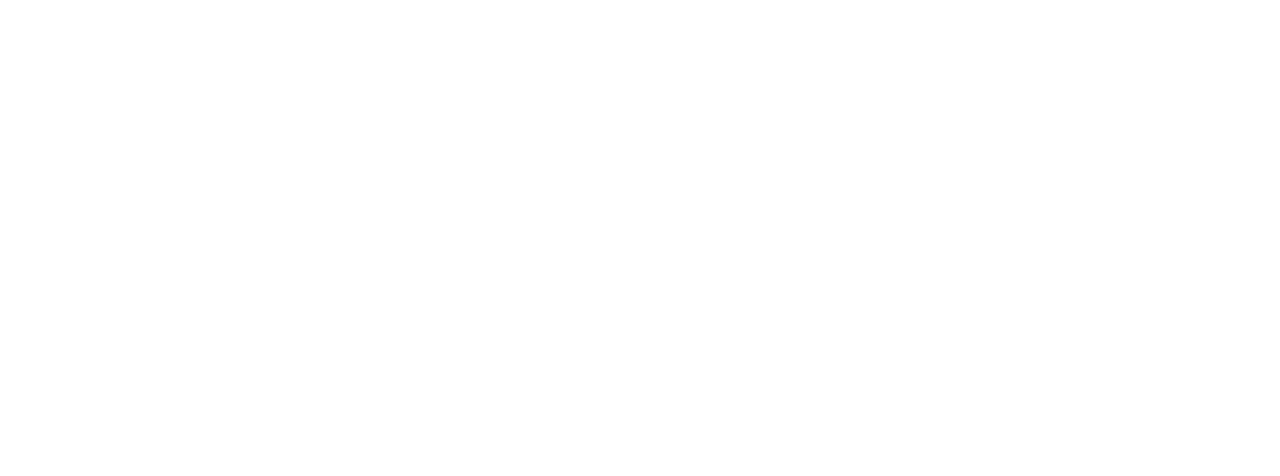
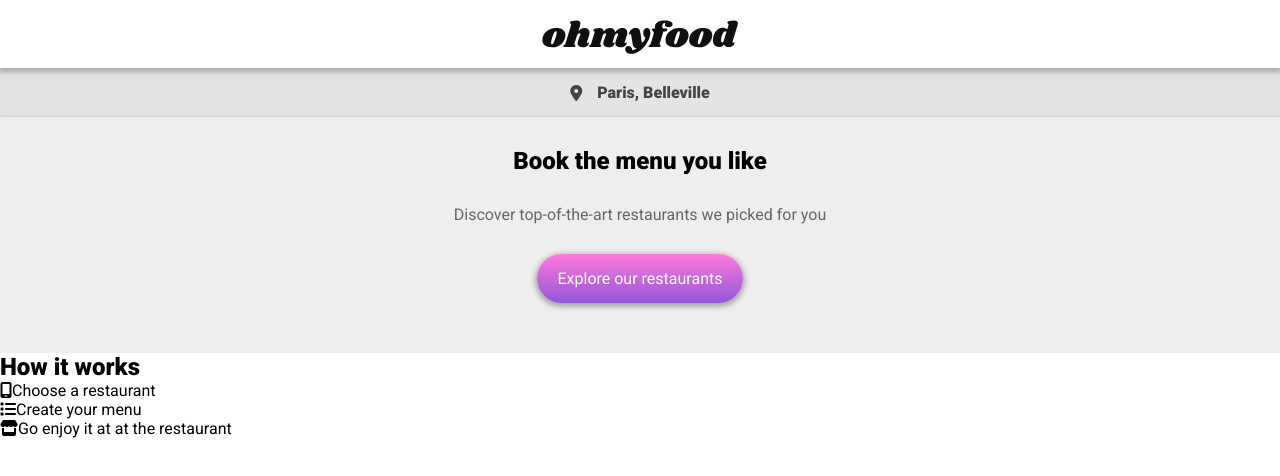
Before and after one commit to tOskr-uk/OhMyFood, a website: page index.html in a window 1280 px wide. Drawn offline with Linux system fonts and the light colour scheme; a web font is replaced by a local one.

Commit message:
header section in progress...

```diff
--- a/index.html
+++ b/index.html
@@ -0,0 +1,50 @@
+<!DOCTYPE html>
+<html lang="en">
+<head>
+    <meta charset="UTF-8">
+    <meta http-equiv="X-UA-Compatible" content="IE=edge">
+    <meta name="viewport" content="width=device-width, initial-scale=1.0">
+    <link rel="stylesheet" href="./css/style.css">
+    <link rel="preconnect" href="https://fonts.googleapis.com">
+    <link rel="preconnect" href="https://fonts.gstatic.com" crossorigin>
+    <link href="https://fonts.googleapis.com/css2?family=Roboto:wght@400;900&family=Shrikhand&display=swap" rel="stylesheet">
+    <script src="https://kit.fontawesome.com/7c91a8d28e.js" crossorigin="anonymous"></script>
+    <title>ohmyfood</title>
+</head>
+<body>
+    <header class="header">
+        <section class="home">
+            <div class="heading">
+                <div class="logo">
+                    <img src="./img/logo/ohmyfood@2x.svg" alt="ohmyfood logo">
+                </div>
+            </div>
+            <div class="location">
+                <i class="fa-solid fa-location-dot"></i>
+                <h4>Paris, Belleville</h4>
+            </div>
+            <div class="hero">
+                <h1>Book the menu you like</h1>
+                <p>Discover top-of-the-art restaurants we picked for you</p>
+                <a href="#" class="btn">Explore our restaurants</a>
+            </div>
+            <div class="navigation">
+                <h2>How it works</h2>
+                <div class="nav">
+                    <ul>
+                        <li><i class="fa-solid fa-mobile-screen"></i>Choose a restaurant</li>
+                        <li><i class="fa-solid fa-list"></i>Create your menu</li>
+                        <li><i class="fa-solid fa-store"></i>Go enjoy it at at the restaurant</li>
+                    </ul>
+                </div>
+            </div>
+        </section>
+    </header>
+    <main class="main">
+
+    </main>
+    <footer class="footer">
+
+    </footer>
+</body>
+</html>
--- a/sass/base.scss
+++ b/sass/_base.scss
@@ -1,8 +1,3 @@
-// VARIABLES
-$color-primary: #9356DC;
-$color-secondary: #FF79DA;
-$color-tertiary: #99E2D0;
-
 // RESETS
 *,
 *::before,
@@ -12,15 +7,18 @@ $color-tertiary: #99E2D0;
     padding: 0;
 }
 
+
+
+// TYPOGRAPHY
 html {
     font-size: 62.5%;
+    font-family: $font-text;
 }
 
 body {
     font-size: 1.6rem;
 }
 
-
-// Fonts
-// Logo and Titles: Shrikhand
-// Text: Roboto
+h1 {
+    font-weight: 900;
+}
--- /dev/null
+++ b/sass/_components.scss
@@ -0,0 +1,9 @@
+.btn {
+    color: white;
+    text-decoration: none;
+    padding: 1.5rem 2rem;
+    border-radius: 50px;
+    margin-bottom: 2rem;
+    background-image: linear-gradient($color-secondary, $color-primary);
+    @include box-shadow($x:0);
+}
--- /dev/null
+++ b/sass/_layout.scss
@@ -0,0 +1,12 @@
+.header {
+    display: flex;
+    flex-flow: column nowrap;
+}
+
+// .main {
+
+// }
+
+// .footer {
+
+// }
--- /dev/null
+++ b/sass/_pages.scss
@@ -0,0 +1,44 @@
+.home {
+    .heading {
+        @include flex-center;
+        padding: 2rem 0 1rem 0;
+        // box-shadow: 0 1px 5px 2px $color-grey;
+        @include box-shadow($x:0);
+    }
+
+    .location {
+        background-color: $color-grey-light;
+        @include flex-center;
+        flex-flow: row nowrap;
+        padding: 1.5rem 0;
+        position: relative;
+        z-index: -1;
+        color: $color-grey-darker;
+
+        i {
+            margin-right: 1.5rem;
+        }
+    }
+
+    .hero {
+        background-color: $color-grey-lighter;
+        @include box-shadow($y:3px);
+        @include flex-center;
+        flex-flow: column nowrap;
+        padding: 3rem;
+        text-align: center;
+
+        h1 {
+            margin-bottom: 3rem;
+        }
+
+        p {
+            color: $color-grey-dark;
+            margin-bottom: 3rem;
+        }
+    }
+
+    .navigation {
+        background-color: white;
+    }
+}
--- /dev/null
+++ b/sass/_utils.scss
@@ -0,0 +1,47 @@
+// VARIABLES
+$color-primary: #9356DC;
+$color-secondary: #FF79DA;
+$color-tertiary: #99E2D0;
+
+$color-grey-lighter: #eeeeee;
+$color-grey-light: #e4e4e4;
+$color-grey: #aaa;
+$color-grey-dark: #666;
+$color-grey-darker: #444;
+
+$font-logo: 'Shrikhand', cursive;
+$font-text: 'Roboto', sans-serif;
+
+
+
+// MIXINS
+@mixin box-shadow($x:2px, $y:2px, $blur:5px, $spread:2px, $color:$color-grey){
+    box-shadow: $x $y $blur $spread $color;
+}
+
+@mixin flex-center {
+    display: flex;
+    align-items: center;
+    justify-content: center;
+}
+
+@mixin breakpoint-tablet {
+    @media screen and (min-width: map-get($breakpoints, tablet)){
+        @content;
+    }
+}
+
+@mixin breakpoint-desktop {
+    @media screen and (min-width: map-get($breakpoints, desktop)){
+        @content;
+    }
+}
+
+
+
+// MAPS
+$breakpoints:(
+    desktop: 1200px,
+    tablet: 992px,
+    mobile: 768px
+);
--- /dev/null
+++ b/sass/main.scss
@@ -0,0 +1,5 @@
+@import './utils';
+@import './base';
+@import './components';
+@import './layout';
+@import './pages';
```
Also changed, not shown: package.json (added, +20 -0 lines), README.md, css/style.css (added), img/logo/ohmyfood.png (added), img/logo/ohmyfood@2x.svg (added), img/restaurants/toa-heftiba-DQKerTsQwi0-unsplash.jpg (added), 4 other files.
